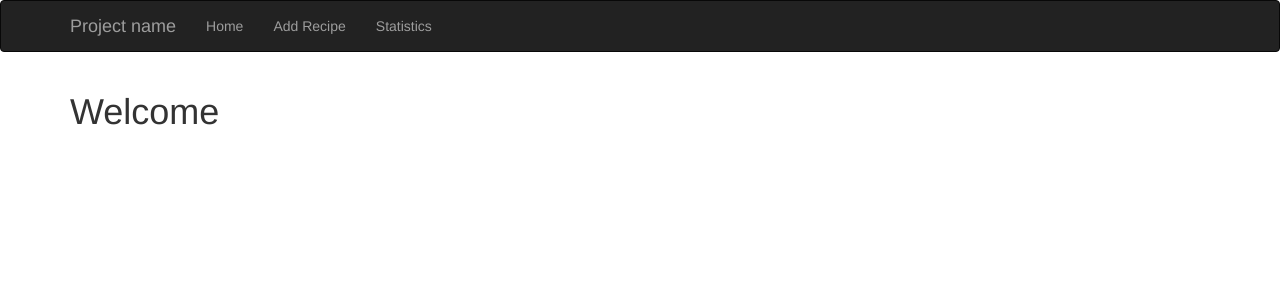
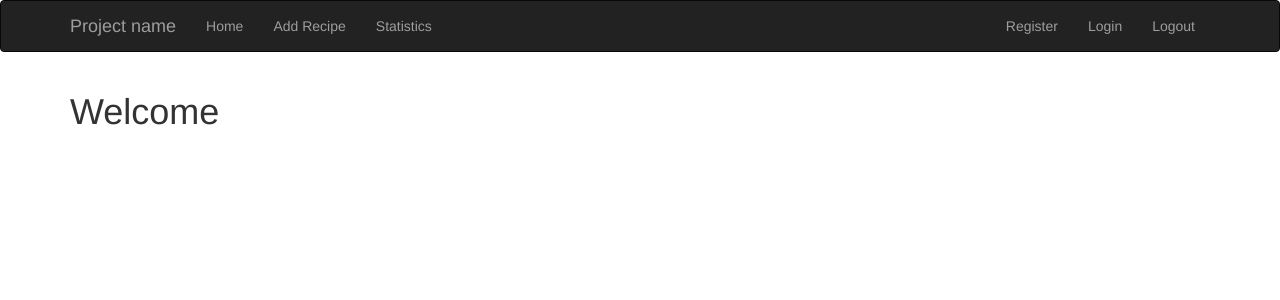
Before and after one commit to IoanHadarean/CookBook-project, a Flask app: page /dashboard in a window 1280 px wide. Shown: the top 300 px of the page. Run offline with Flask 2, Linux system fonts and the light colour scheme; some libraries are stand-ins or nearby versions.

Commit message:
Added navbar right for register, login and logout/small fixes

```diff
--- a/app.py
+++ b/app.py
@@ -38,7 +38,7 @@ class RegisterForm(Form):
 
 """ Route for new user registering to the website """
 
-@app.route('/', methods=['GET', 'POST'])
+@app.route('/register', methods=['GET', 'POST'])
 def register():
     #setting a variable equal to the RegisterForm class
     form = RegisterForm(request.form)
--- a/templates/includes/_navbar.html
+++ b/templates/includes/_navbar.html
@@ -15,6 +15,12 @@
             <li><a href="/add_recipe">Add Recipe</a></li>
             <li><a href="/statistics">Statistics</a></li>
           </ul>
+
+          <ul class="nav navbar-nav navbar-right">
+            <li><a href="/register">Register</a></li>
+            <li><a href="/login">Login</a></li>
+            <li><a href="/logout">Logout</a></li>
+          </ul>
         </div><!--/.nav-collapse -->
       </div>
     </nav>
```
